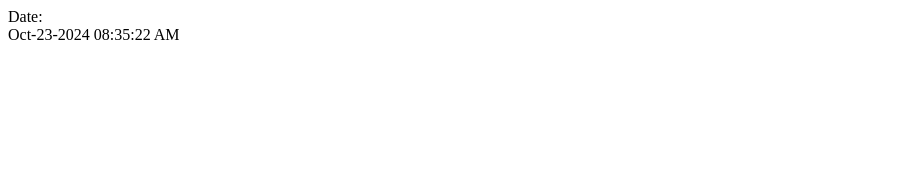
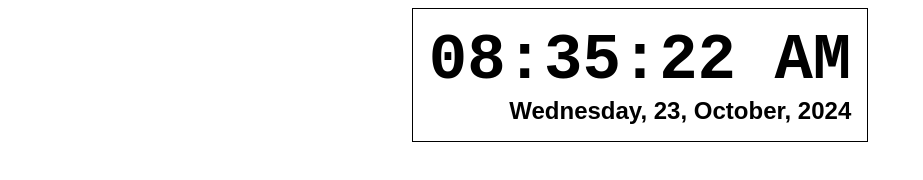
Before and after one commit to Sheng232/Npm-date-project, a website: page index.html in a window 1280 px wide. Shown: the whole page, without its empty margins (0-923 px from the left). Drawn offline with nearby package versions, Linux system fonts and the light colour scheme.

Commit message:
second commit

```diff
--- a/index.html
+++ b/index.html
@@ -7,9 +7,11 @@
     <link rel="stylesheet" href="styles.css">
 </head>
 <body>
-    <main>
-        <div class="event" data-date="2020-12-20T15:00:00">Date:
-            <div class="date"></div>
+    <main class="flexbox">
+        <div class="event">
+            <div class="time-zone"></div>
+            <div class="time large-bold"></div>
+            <div class="date small-bold"></div>
         </div>
     </main>
     <script src="https://cdn.jsdelivr.net/npm/dayjs@1/dayjs.min.js"></script>
--- a/script.js
+++ b/script.js
@@ -1,15 +1,16 @@
 const events = document.querySelector(".event");
+const timeElement = events.querySelector(".time");
+const dateElement = document.querySelector(".date");
+const timeZone = document.querySelector("time-zone");
+
 
 const updateDate = () => {
-  const currentDate = new Date();
-  events.setAttribute("data-date", `${currentDate}`);
-
-  const date = dayjs(events.dataset.date).format("MMM-DD-YYYY hh:mm:ss A");
-  const dateElement = events.querySelector(".date");
+  const date = dayjs().format("dddd, DD, MMMM, YYYY");
+  const time = dayjs().format("hh:mm:ss A");
+  // const zone = dayjs.tz.guess();
+  timeElement.innerText = time;
   dateElement.innerText = date;
 };
 
 
-updateDate();
-
 setInterval(updateDate, 1000);
--- a/styles.css
+++ b/styles.css
@@ -1,3 +1,23 @@
 *{
     box-sizing: border-box;
 }
+.event{
+    border: 1px solid black;
+    padding: 1rem;
+}
+.large-bold{
+    font-family:'Courier New', Courier, monospace;
+    font-size: 4rem;
+    font-weight: bold;
+}
+.small-bold{
+    font-family: sans-serif;
+    font-size: 1.5rem;
+    font-weight: bold;
+    text-align: right;
+}
+.flexbox{
+    display: flex;
+    align-items: center;
+    justify-content: center;
+}
```
